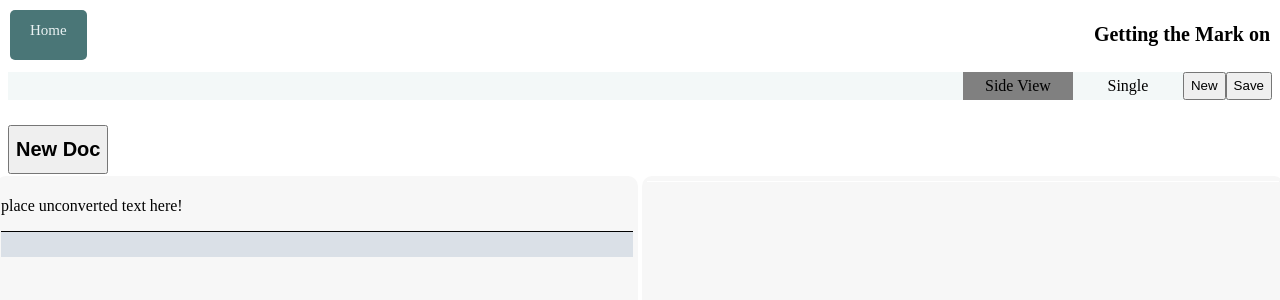
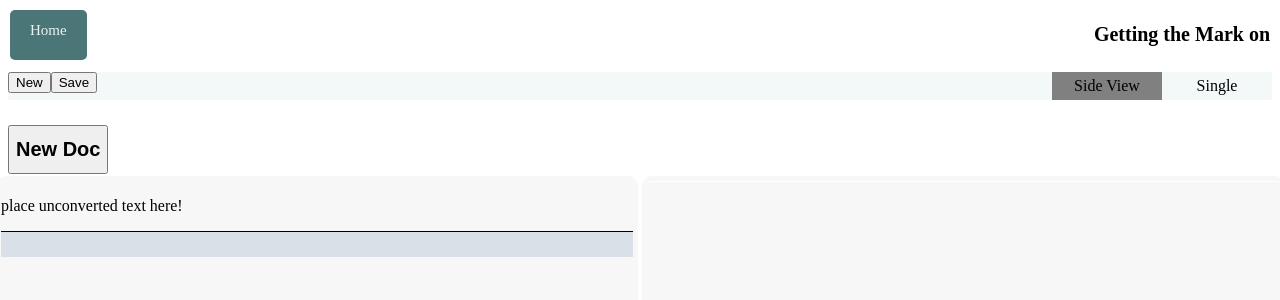
Before and after one commit to matterholt/markDownEditor, a Next.js app: page /editor in a window 1280 px wide. Shown: the top 300 px of the page. Built offline with nearby package versions, Linux system fonts and the light colour scheme.

Commit message:
minor updates

```diff
--- a/components/editor/EditorActions.js
+++ b/components/editor/EditorActions.js
@@ -74,21 +74,26 @@ function DocLayoutViewSelector() {
   );
 }
 
-
+function FileActions() {
+  return (
+    <div>
+      <button onClick={() => console.log("new")}> New </button>
+      <button onClick={() => console.log("save")}> Save </button>
+    </div>
+  )
+}
 
 export default function EditorActions() {
-
   return (
     <div className="editor__actions">
+      <FileActions/>
       <DocLayoutViewSelector/>
-      <button onClick={() => console.log("new")}> New </button>
-      <button onClick={() => console.log("save")}> Save </button>
 
       <style jsx>{`
         .editor__actions {
           background-color: #f3f8f8;
           display: flex;
-          justify-content: end;
+          justify-content: space-between;
           margin-bottom: 25px;
         }
       `}</style>
--- a/components/editor/VewDocController.js
+++ b/components/editor/VewDocController.js
@@ -20,6 +20,10 @@ function VewDocController() {
   function newLineOfMarkdown(newline) {
     const mdConvert = convertInput(newline);
     updateMdInputList([...mdPreviousLines, mdConvert]);
+  }
+
+  function ClearScreen() {
+    updateMdInputList()
   }
 
   // controls how docs are organized, one page, or 2 page with instant conversion to html
```
Also changed, not shown: context/DocPage-context.js (+6 -1 lines), context/AppSettings-context.js (added), 1 other file (tests, documents, lock files or other folders).
